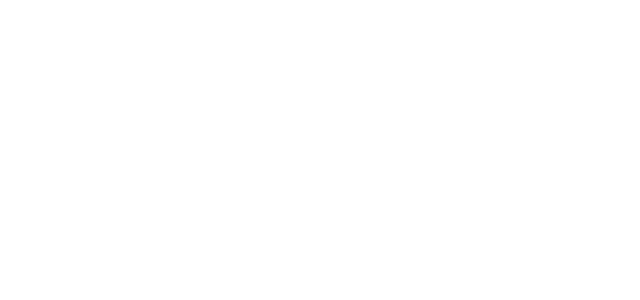
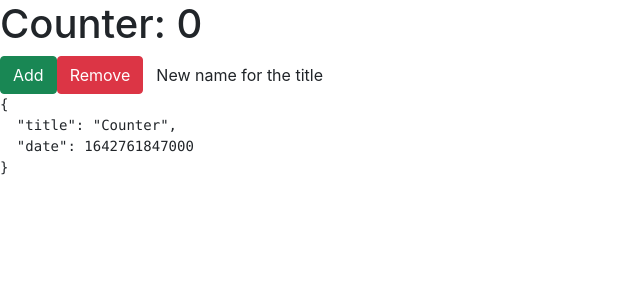
Before and after one commit to ProIvanko/NewHooks, a React (Create React App) app: page / in a window 1280 px wide. Shown: the top 300 px of the page, without its empty margins (0-640 px from the left). Built offline with nearby package versions, Linux system fonts and the light colour scheme.

Commit message:
useState hook

```diff
--- a/public/index.html
+++ b/public/index.html
@@ -10,7 +10,7 @@
       content="Web site created using create-react-app"
     />
     <link rel="apple-touch-icon" href="%PUBLIC_URL%/logo192.png" />
-    <!-- CSS only -->
+    <!-- Bootstrap -->
 <link href="https://cdn.jsdelivr.net/npm/bootstrap@5.1.3/dist/css/bootstrap.min.css" rel="stylesheet" integrity="sha384-1BmE4kWBq78iYhFldvKuhfTAU6auU8tT94WrHftjDbrCEXSU1oBoqyl2QvZ6jIW3" crossorigin="anonymous">
     <!--
       manifest.json provides metadata used when your web app is installed on a
--- a/src/App.js
+++ b/src/App.js
@@ -1,9 +1,49 @@
-import React from "react";
+import React, {useState} from "react";
+
+function computInitialCounter() {
+  console.log('SomeCalculations')
+  return Math.trunc(Math.random() *20)
+}
 
 function App() {
+  // const [counter, setCounter] = useState(0)
+  const [counter, setCounter] = useState(() => {
+    return computInitialCounter()
+  })
+
+  const [state, setState] = useState({
+    title:'Counter',
+    date: Date.now()
+  })
+
+
+  function increment() {
+    setCounter (prev => prev + 1)
+  }
+
+  function decrement() {
+    setCounter(counter - 1)
+  }
+
+  function updateTitle() {
+    setState(prev => {
+      return {
+        ...prev,
+        title:'New name'
+      }
+    })
+  }
+
   return (
     <div>
+      <h1>Counter: {counter} </h1>
+      <button onClick={increment} className="btn btn-success">Add</button>
+      <button onClick={decrement} className="btn btn-danger">Remove</button>
+      <button onClick={updateTitle} className="btn btn-default">New name for the title</button>
 
+      <pre>
+        {JSON.stringify(state,null, 2)}
+      </pre>
     </div>
   )
 }
```
